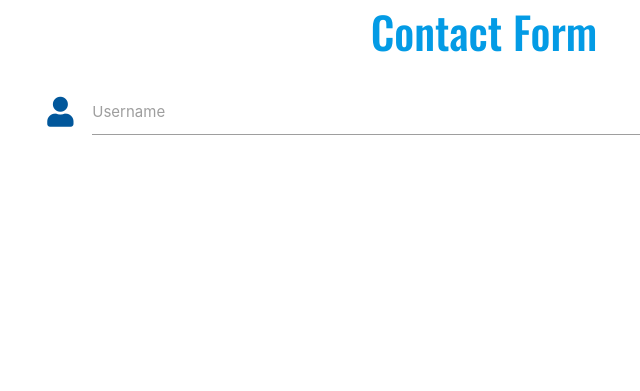
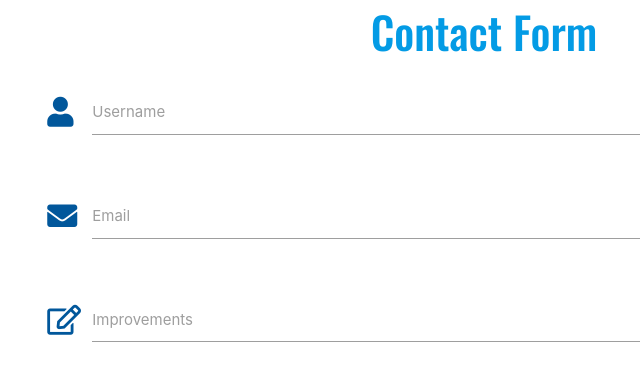
Before and after one commit to AJWest22/MS3, a Flask app: page /contact_page in a window 1280 px wide. Shown: the part 238-629 px from the top of the page, without its empty margins (156-796 px from the left). Run offline with Flask 2, Linux system fonts and the light colour scheme; some libraries are stand-ins or nearby versions.

Commit message:
added email and improvements fields to form

```diff
--- a/templates/contact_page.html
+++ b/templates/contact_page.html
@@ -17,6 +17,22 @@
                     <label for="username">Username</label>
                 </div>
             </div>
+            <div class="row">
+                <div class="input-field col s12">
+                    <i class="fas fa-envelope prefix light-blue-text text-darken-4"></i>
+                    <input id="email" name="email" type="text" minlength="5"
+                            maxlength="45" pattern="^[a-zA-Z0-9]{5,15}$" class="validate" required>
+                    <label for="email">Email</label>
+                </div>
+            </div>
+            <div class="row">
+                <div class="input-field col s12">
+                    <i class="far fa-edit prefix light-blue-text text-darken-4"></i>
+                    <textarea id="improvements" name="improvements" minlength="5"
+                        maxlength="1000" class="materialize-textarea" required></textarea>
+                    <label for="improvements">Improvements</label>
+                </div>
+            </div>
         </form>
     </div>
 
```
